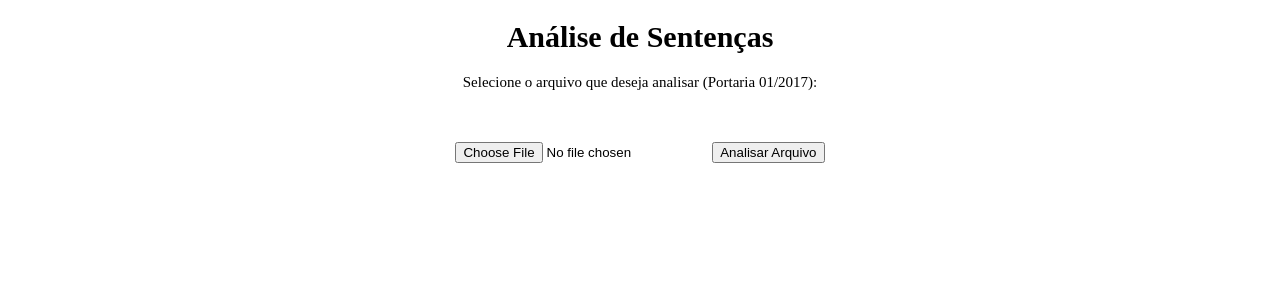
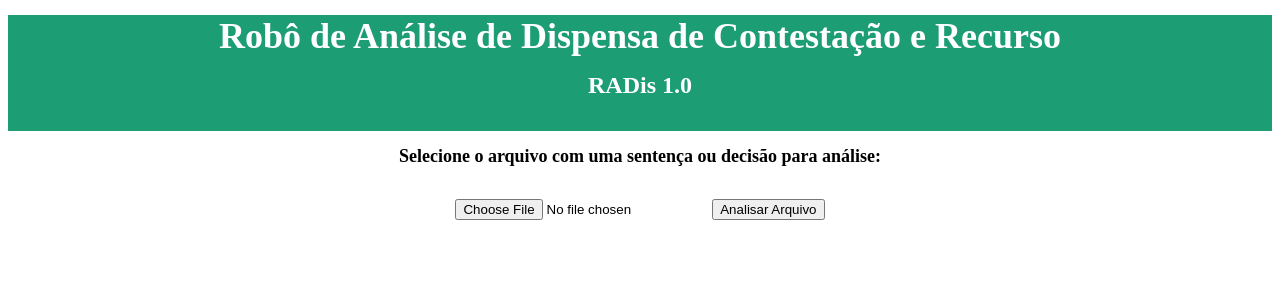
Before and after one commit to lsampaiorocha/analise_prosaude, a Flask app: page / in a window 1280 px wide. Shown: the top 300 px of the page. Run offline with Flask 3, Linux system fonts and the light colour scheme.

Commit message:
Alguns arquivos que faltavam. Esta é a versão 1.0 para validação

```diff
--- a/templates/resultado.html
+++ b/templates/resultado.html
@@ -2,11 +2,34 @@
 <html lang="en">
 <head>
     <meta charset="UTF-8">
-    <title>Análise de Sentenças</title>
+    <title>Robô de Análise de Dispensa de Contestação e Recurso - RCoRe</title>
     <style>
         body {
             text-align: center; /* Centraliza o texto no corpo da página */
             font-size: 15px; /* Define o tamanho da fonte para o corpo todo */
+        }
+        .green-background {
+            background-color: #1c9d74; /* Cor de fundo verde */
+            color: #ffffff; /* Cor do texto */
+        }
+        .white-background {
+            background-color: #ffffff; /* Cor de fundo branca */
+        }
+        h1 {
+            font-size: 36px; /* Aumenta o tamanho da fonte */
+            font-weight: bold; /* Torna o texto mais espesso */
+            margin: 15px 0;
+        }
+        h2 {
+            font-size: 24px; /* Aumenta o tamanho da fonte */
+            font-weight: bold; /* Torna o texto mais espesso */
+            margin: 15px 0;
+        }
+        h5 {
+            font-size: 18px; /* Aumenta o tamanho da fonte */
+            padding: 0;
+            font-weight: bold;
+            margin: 15px 0;
         }
         form {
             display: inline-block; /* Permite que a centralização afete o formulário */
@@ -22,10 +45,17 @@
             overflow-wrap: break-word; /* Assegura que as palavras não ultrapassem a largura do container */
             max-width: 95%; /* Define a largura máxima para 95% do container pai */
             margin: auto; /* Centraliza o <pre> horizontalmente */
-            background-color: #f4f4f4; /* Fundo cinza para destacar o texto */
+            /*background-color: #f4f4f4;  Fundo cinza para destacar o texto */
+            background-color: #ddf2eb;
             padding: 10px; /* Adiciona um padding para melhorar a legibilidade */
             border-radius: 8px; /* Bordas arredondadas para estética */
             border: 1px solid #ccc; /* Borda sutil */
+        }
+        .separator {
+            height: 1px; /* Reduz a espessura da linha */
+            background-color: #cccccc; /* Cor mais clara */
+            width: 60%; /* Largura reduzida para não se estender por toda a página */
+            margin: 25px auto; /* Aumenta o espaço ao redor do separador */
         }
         #resultado {
             display: none;
@@ -34,13 +64,23 @@
     <script src="https://ajax.googleapis.com/ajax/libs/jquery/3.5.1/jquery.min.js"></script>
 </head>
 <body>
-    <h1>Análise de Sentenças</h1>
-    <form id="upload-form">
-        <label for="incisos">Selecione o arquivo que deseja analisar (Portaria 01/2017):</label><br><br><br><br>
-        <input type="file" name="file" required>
-        <input type="submit" value="Analisar Arquivo">
-    </form>
+    <div class="green-background">
+        <h1>Robô de Análise de Dispensa de Contestação e Recurso</h1>
+        <h2>RADis 1.0</h2>
+        <br>
+    </div>
+
+    <div class="white-background">
+        <form id="upload-form">
+            <label for="incisos"><h5>Selecione o arquivo com uma sentença ou decisão para análise:</h5></label><br>
+            <input type="file" name="file" required>
+            <input type="submit" value="Analisar Arquivo">
+        </form>
+        <br>
+    </div>
+
     <div id="resultado">
+        <div class="separator"></div>
         <h1>Resultado</h1>
         <pre class="pre-formatted">
             <script>
```
Also changed, not shown: 1 other file.
